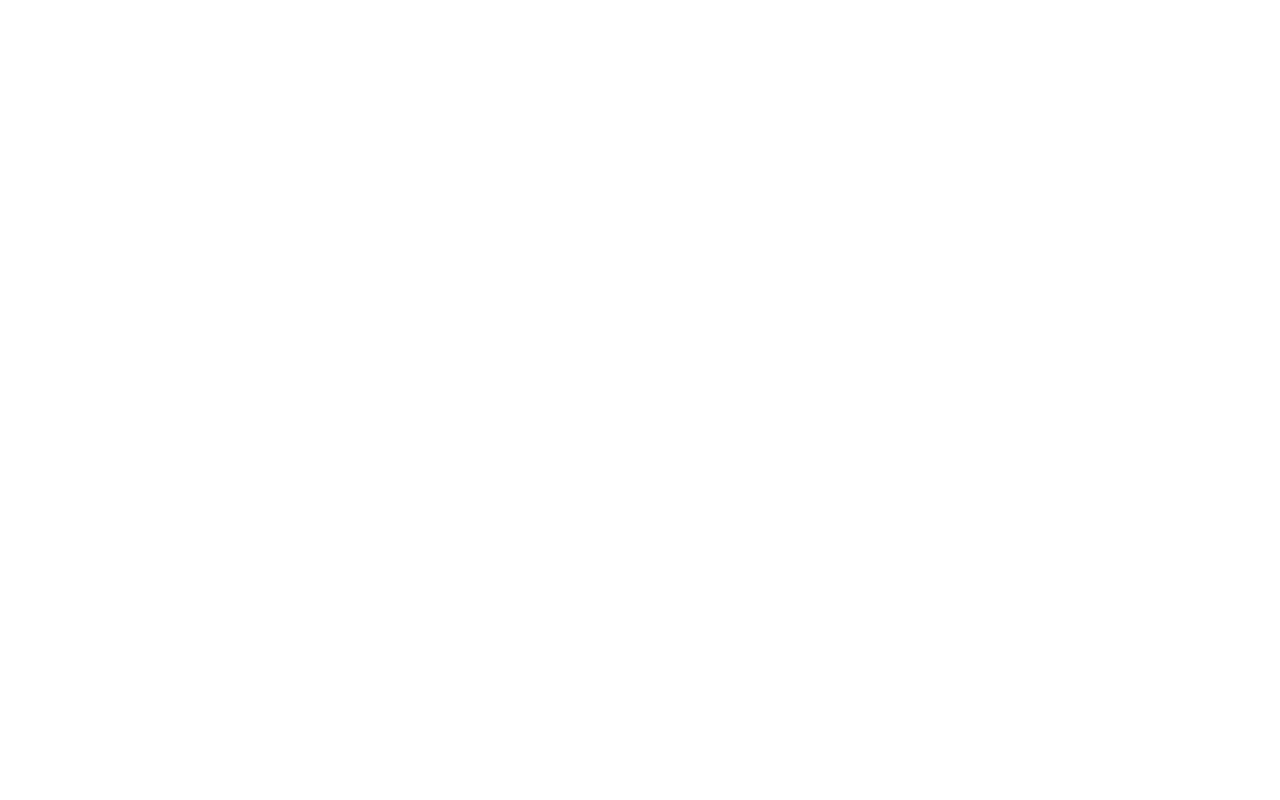
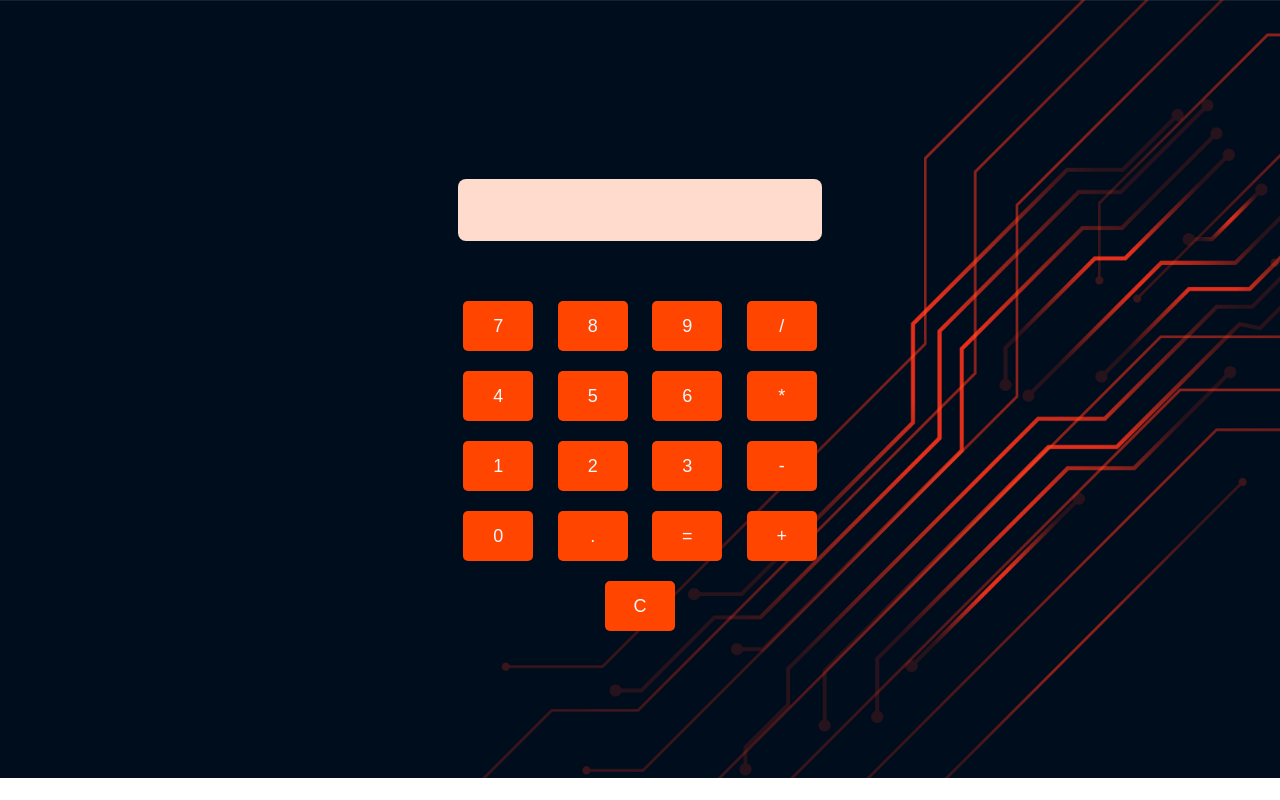
Before and after one commit to Tanvir-Hossain847/Calculator, a plain HTML site: page real-projects.html in a window 1280 px wide. Drawn offline with Linux system fonts and the light colour scheme.

Commit message:
Main-Calculator design update

```diff
--- a/real-project.css
+++ b/real-project.css
@@ -0,0 +1,52 @@
+body{
+    font-family: Arial, Helvetica, sans-serif;
+    text-align: center;
+    margin-top: 50px;
+    background-image: url(./27263.jpg);
+    background-repeat: no-repeat;
+    background-position: center;
+    background-size: cover;
+    height: 90vh;
+    display: flex;
+    justify-content: center;
+    align-items: center;
+}
+
+#calculator{
+    display: inline-block;
+}
+
+#display{
+    width: 360px;
+    height: 60px;
+    text-align: right;
+    margin-bottom: 50px;
+    font-size: 24px;
+    background-color: rgb(255, 219, 206);
+    border: none;
+    border-radius: 8px;
+}
+
+button{
+    width: 70px;
+    height: 50px;
+    font-size: 18px;
+    margin: 10px;
+    color: aliceblue;
+    background-color: orangered;
+    border: none;
+    border-radius: 5px;
+    padding: 10px;
+    transition: 0.5s;
+}
+
+button:hover{
+    color: orangered;
+    background-color: aliceblue;
+    transform: scale(1.05);
+}
+
+span button:hover{
+    width: 340px;
+    background-color: rgb(255, 219, 206);
+}
--- a/real-projects.html
+++ b/real-projects.html
@@ -4,8 +4,33 @@
     <meta charset="UTF-8">
     <meta name="viewport" content="width=device-width, initial-scale=1.0">
     <title>Calculator</title>
+    <link rel="stylesheet" href="./real-project.css">
 </head>
 <body>
-
+    <div id="calculator">
+        <input type="text" id="display" disabled>
+        <br>
+        <button onclick="press('7')">7</button>
+        <button onclick="press('8')">8</button>
+        <button onclick="press('9')">9</button>
+        <button onclick="press('/')">/</button>
+        <br>
+        <button onclick="press('4')">4</button>
+        <button onclick="press('5')">5</button>
+        <button onclick="press('6')">6</button>
+        <button onclick="press('*')">*</button>
+        <br>
+        <button onclick="press('1')">1</button>
+        <button onclick="press('2')">2</button>
+        <button onclick="press('3')">3</button>
+        <button onclick="press('-')">-</button>
+        <br>
+        <button onclick="press('0')">0</button>
+        <button onclick="press('.')">.</button>
+        <button onclick="calculate()">=</button>
+        <button onclick="press('+')">+</button>
+        <br>
+        <span><button onclick="clearDisplay()">C</button></span>
+    </div>
 </body>
 </html>
```
Also changed, not shown: 27263.jpg (added).
